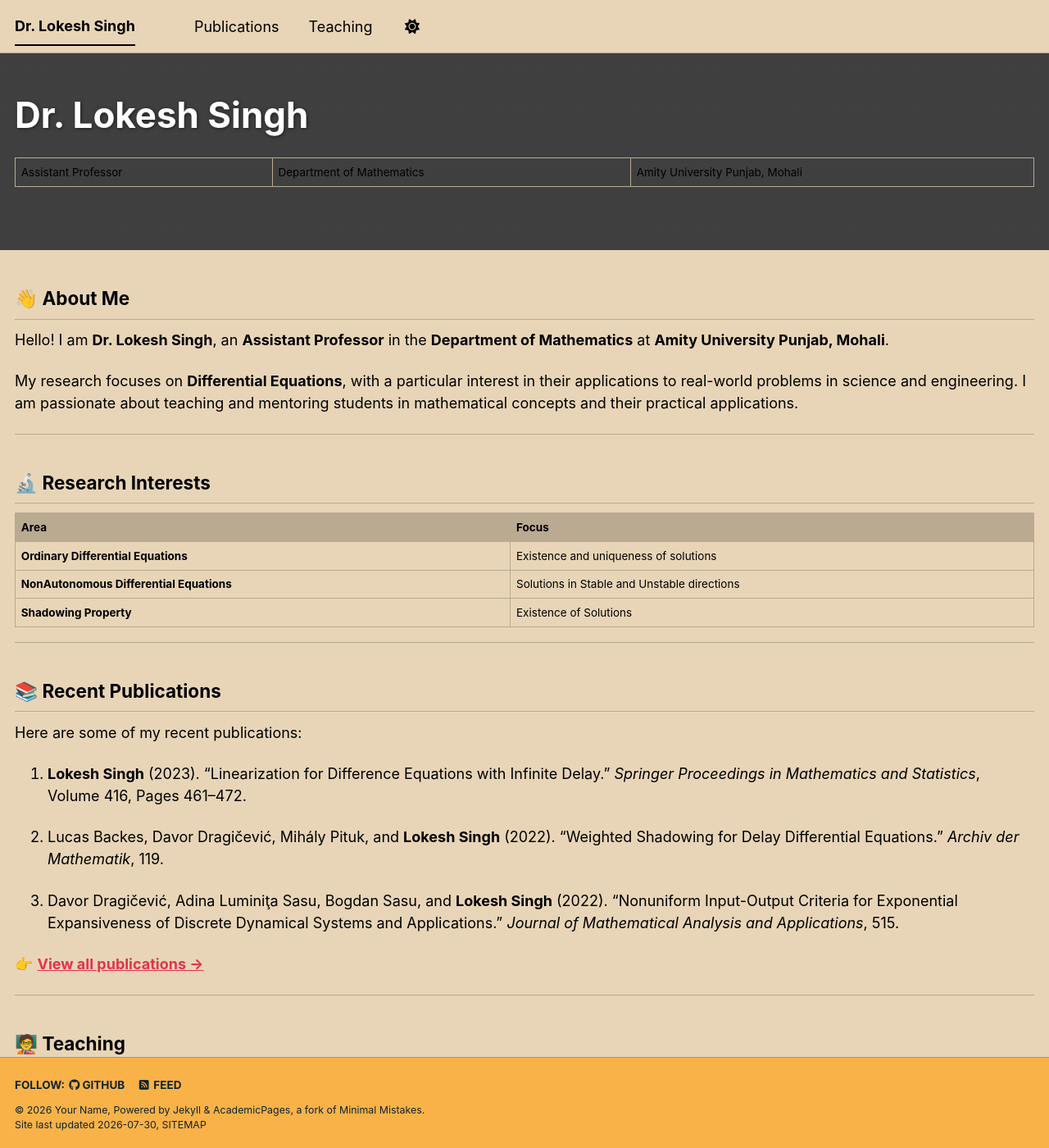
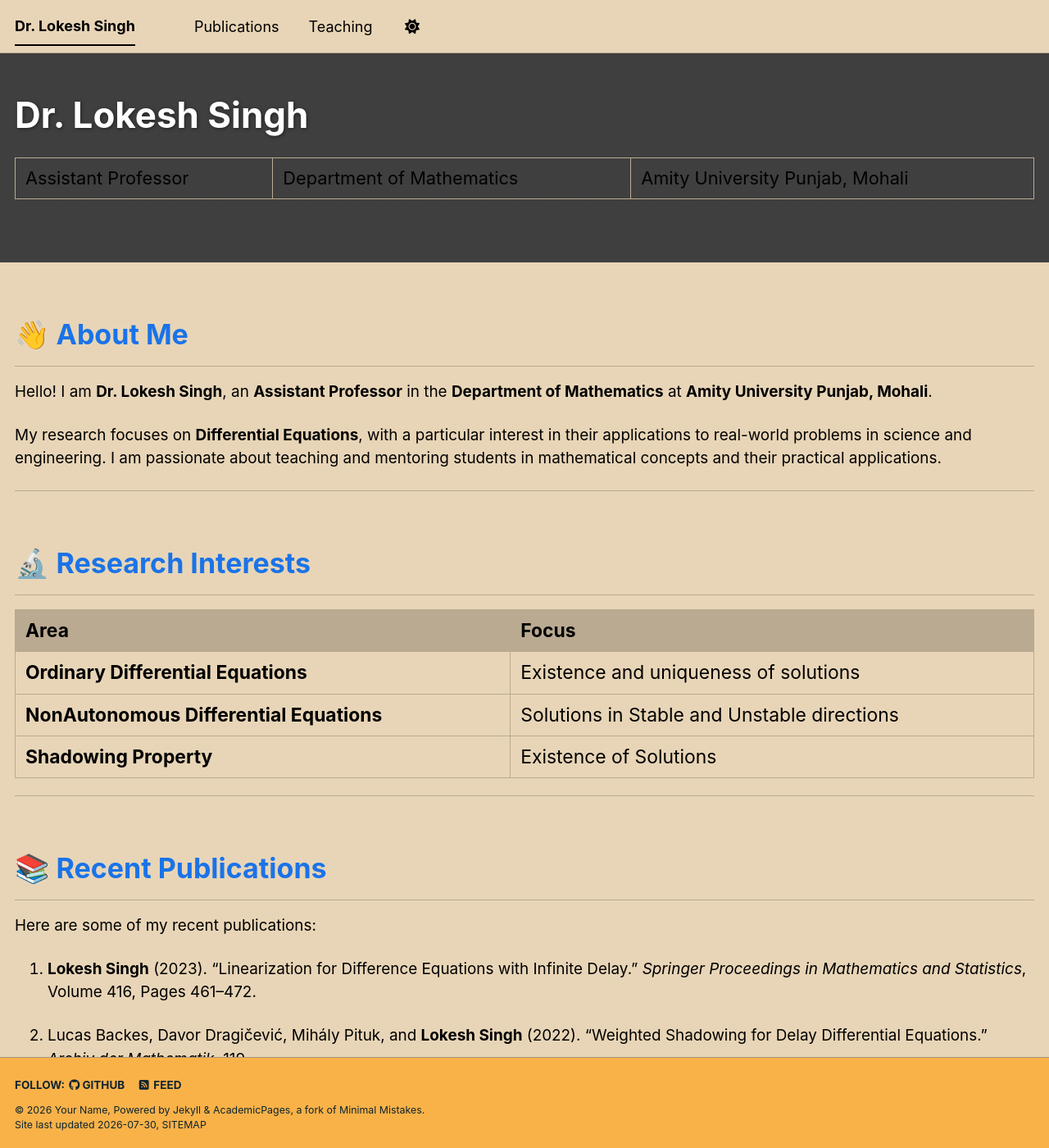
Before and after one commit to lokeshmath/lokeshmath.github.io, a Jekyll site: the page built from index.md, in a window 1280 px wide and 1400 px high. Shown: the whole window at 82% size. Built offline with Jekyll 4.4.1, drawn with Linux system fonts in a browser that asks for light colours; a style sheet for code colours, icons or effects is not loaded.

Commit message:
Update main.scss

```diff
--- a/assets/css/main.scss
+++ b/assets/css/main.scss
@@ -37,3 +37,33 @@
     "layout/sidebar",
     "layout/json_cv"
 ;
+/* ============================================
+   CUSTOM STYLES - Added by Dr. Lokesh Singh
+   ============================================ */
+
+/* Increase font size for tables */
+table {
+  font-size: 1.1em !important;
+}
+
+table td, table th {
+  font-size: 1.1em !important;
+  padding: 8px 12px !important;
+}
+
+/* Increase font size for the Research Interests section specifically */
+#research-interests table,
+.research-interests table {
+  font-size: 1.2em !important;
+}
+
+/* Make the entire page content slightly larger (optional) */
+.page__content {
+  font-size: 1.05em;
+}
+
+/* Make headings stand out more (optional) */
+h2 {
+  font-size: 1.8em !important;
+  color: #1a73e8 !important;
+}
```
